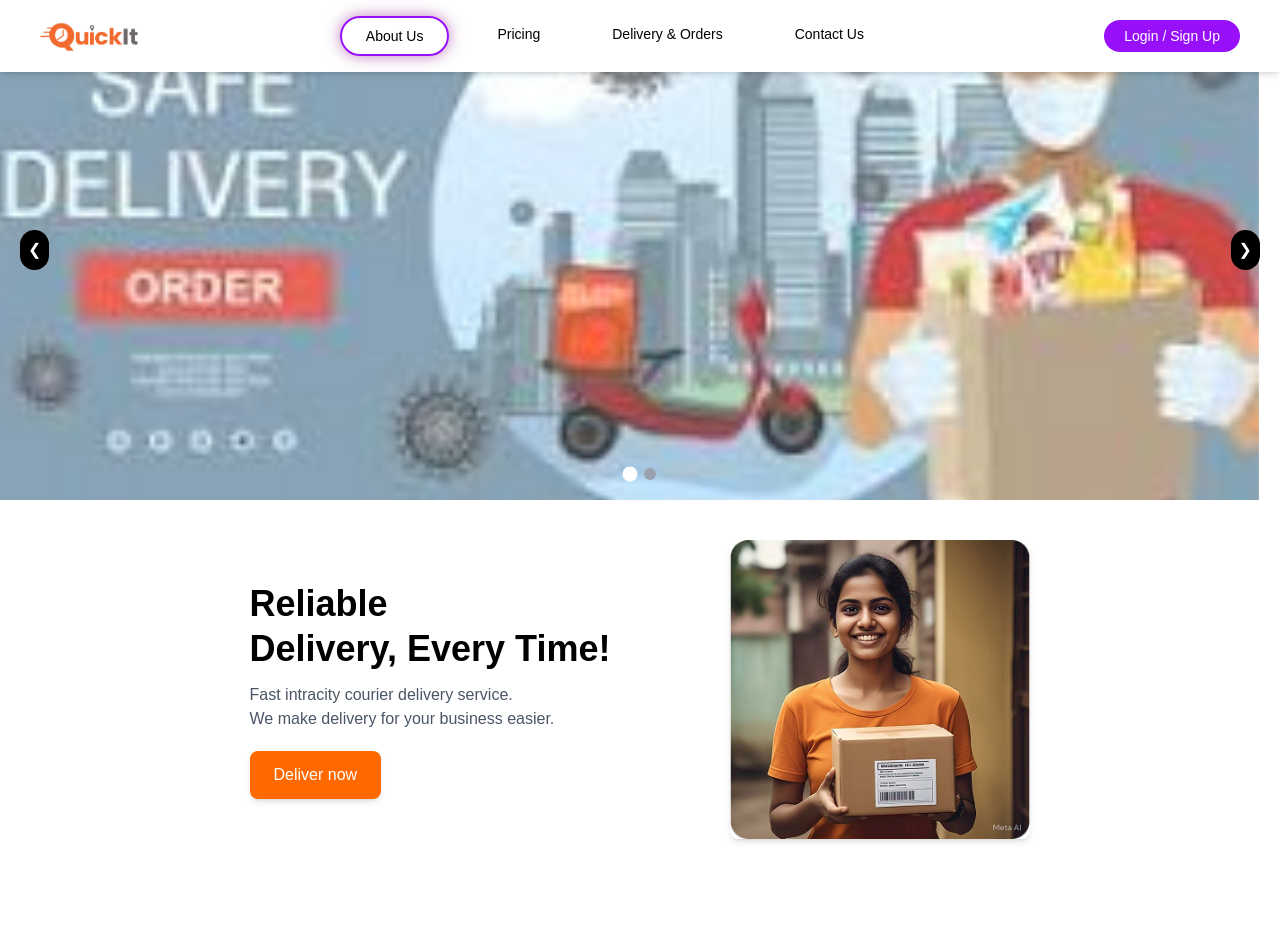
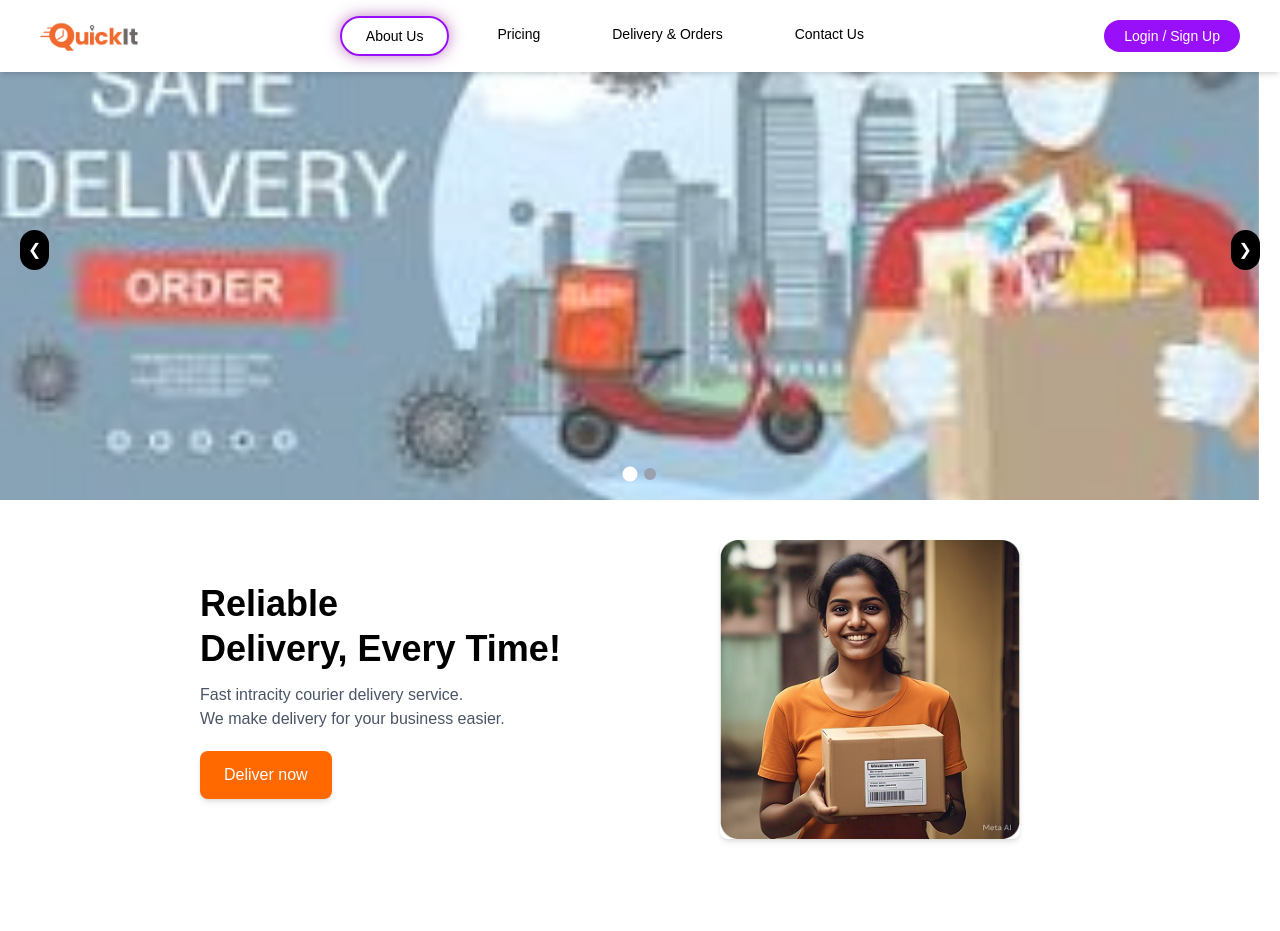
Before and after one commit to Nishita-shah1/quickit, a Next.js app: page / in a window 1280 px wide. Shown: the top 931 px of the page. Built offline with nearby package versions, Linux system fonts and the light colour scheme.

Commit message:
s1 mobile res

```diff
--- a/src/components/Section1.tsx
+++ b/src/components/Section1.tsx
@@ -4,9 +4,9 @@ import Image from 'next/image';
 
 export default function Section1() {
   return (
-    <section className="flex flex-col md:flex-row items-center justify-center gap-30 px-5 md:px-16 py-10 bg-white">
+    <section className="flex flex-col md:flex-row items-center justify-center px-5 md:px-[200px] py-10 bg-white gap-x-[40px] text-center md:text-left">
       {/* Left Side: Text Content */}
-      <div className="max-w-lg text-center md:text-left">
+      <div className="max-w-lg flex-1 min-w-[40px]">
         <h1 className="text-3xl md:text-4xl font-bold text-black leading-tight">
           Reliable <br /> Delivery, Every Time!
         </h1>
@@ -20,13 +20,13 @@ export default function Section1() {
       </div>
 
       {/* Right Side: Image */}
-      <div className="mt-6 md:mt-0">
+      <div className="flex-1 min-w-[40px] flex justify-center mt-6 md:mt-0">
         <Image
-          src="/delgirl.png" // Make sure the image is in the "public" folder
+          src="/delgirl.png" // Ensure the image is in the "public" folder
           alt="Delivery Woman"
-          width={300} // Adjust size as needed
+          width={300}
           height={300}
-          className="rounded-lg shadow-md"
+          className="rounded-lg shadow-md max-w-full"
         />
       </div>
     </section>
```
